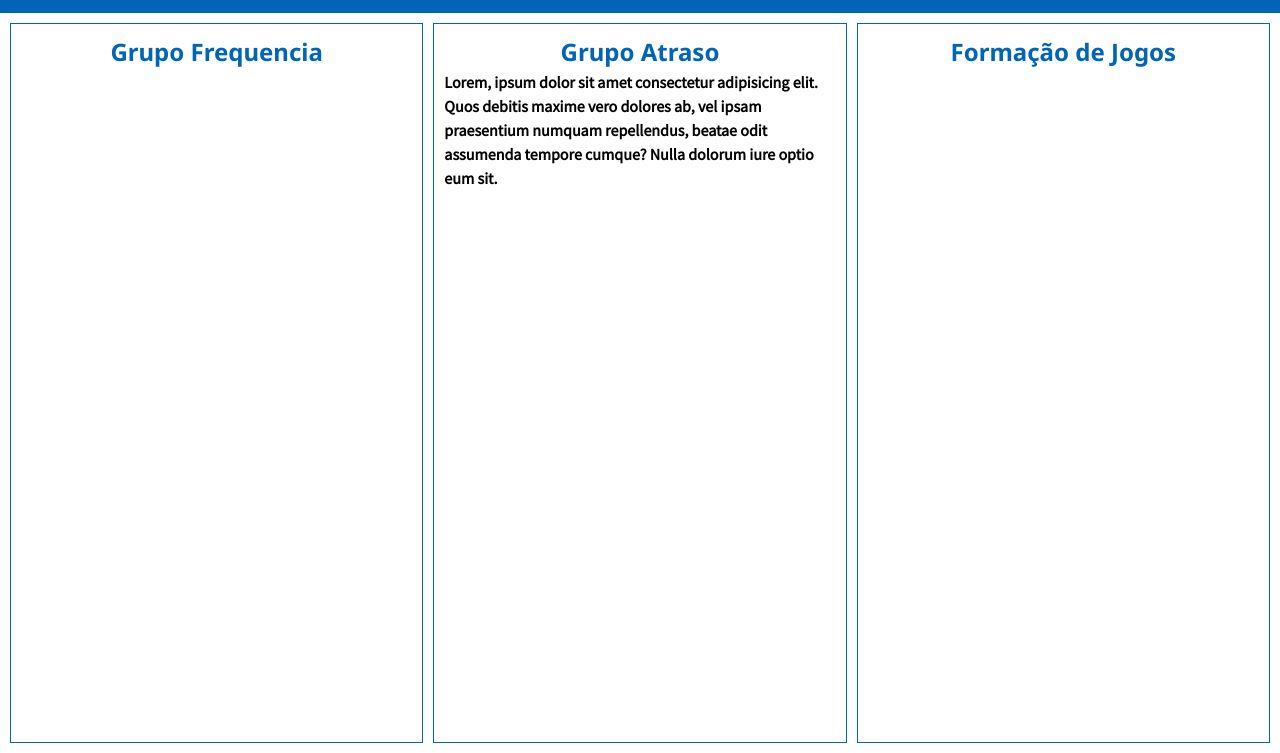
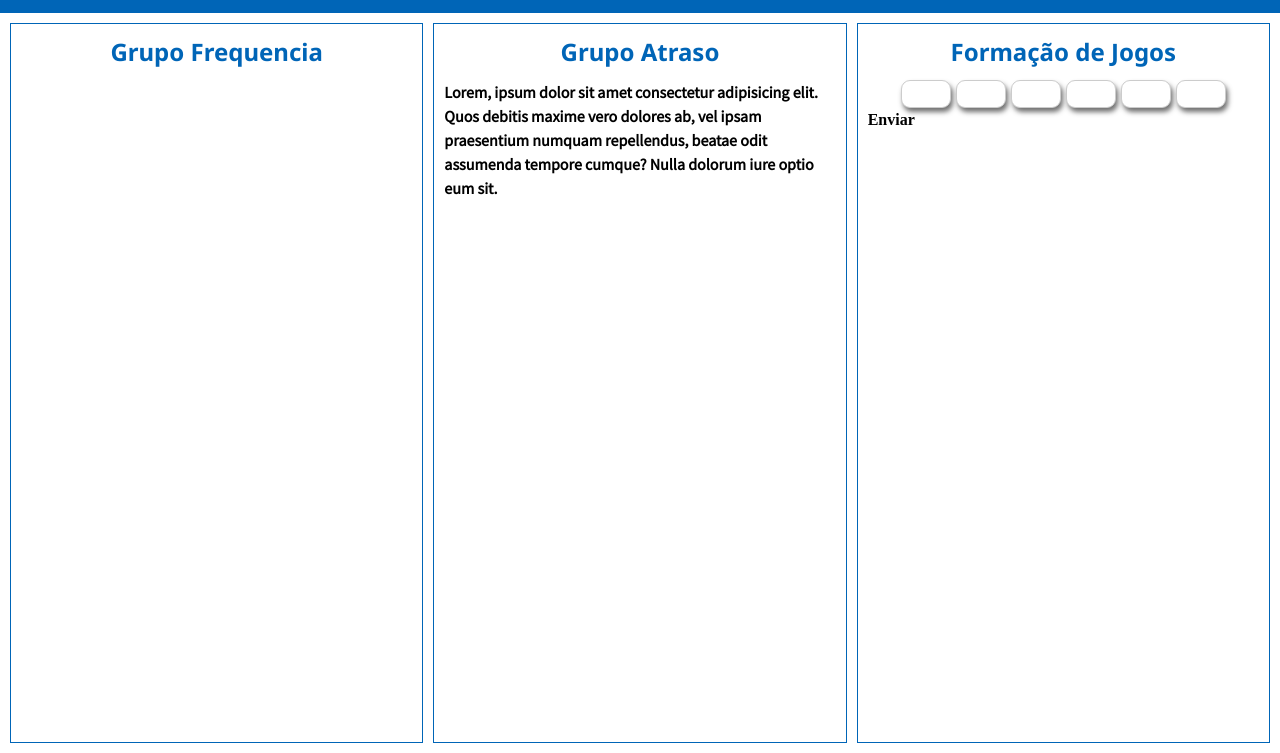
Before and after one commit to megasenaminha/minhamegasena, a plain HTML site: page index.html in a window 1280 px wide. Shown: the part 67-820 px from the top of the page. Drawn offline with Linux system fonts and the light colour scheme; no server answers.

Commit message:
update css, html

```diff
--- a/css/style.css
+++ b/css/style.css
@@ -100,6 +100,41 @@ main{
 main>section>div>h2{
     color: var(--color-one);
     text-align: center;
+    margin-bottom: 10px;
+}
+
+.setGames{
+    display: flex;
+    justify-content: center;
+    gap: 5px;
+
+}
+
+.setGames>input{
+    width: 50px;
+    padding: 4px;
+    text-align: center;
+    font-size: 12px;
+    text-transform: uppercase;
+    border-width: 1px;
+    border-color: #CCCCCC;
+    background-color: #FFFFFF;
+    color: #000000;
+    border-style: solid;
+    border-radius: 9px;
+    box-shadow: 2px 4px 5px rgba(66,66,66,.75);
+
+}
+
+.setGames>input:focus {
+    outline:none;
+
+}
+
+.btn{
+    display: flex;
+    justify-content: center;
+    text-align: center;
 }
 
 @media screen and (max-width: 601px) {
--- a/index.html
+++ b/index.html
@@ -31,6 +31,15 @@
             <div class="content">
                 <h2>Formação de Jogos</h2>
                 <!-- conteúdo -->
+                <form class="setGames">
+                    <input type="text" name="firstNumber" id="firtNumber" maxlength="1" oninput="this.value = this.value.replace(/[^A-Ja-j]/g, '')" required>
+                    <input type="text" name="secondNumber" id="secondNumber" maxlength="1" oninput="this.value = this.value.replace(/[^A-Ja-j]/g, '')" required>
+                    <input type="text" name="thirdNumber" id="thirdNumber"  maxlength="1" oninput="this.value = this.value.replace(/[^A-Ja-j]/g, '')" required>
+                    <input type="text" name="fourthumber" id="fourthumber"  maxlength="1" oninput="this.value = this.value.replace(/[^A-Ja-j]/g, '')" required>
+                    <input type="text" name="fifthNumber" id="fifthNumber"  maxlength="1" oninput="this.value = this.value.replace(/[^A-Ja-j]/g, '')" required>
+                    <input type="text" name="sixthNumber" id="sixthNumber"  maxlength="1" oninput="this.value = this.value.replace(/[^A-Ja-j]/g, '')" required>
+                </form>
+                <button class="btn">Enviar</button>
             </div>
         </section>
     </main>
```
